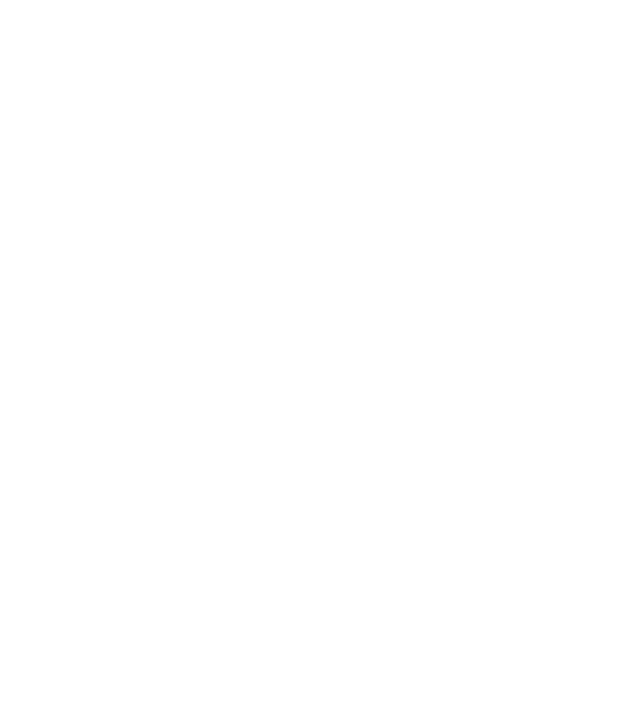
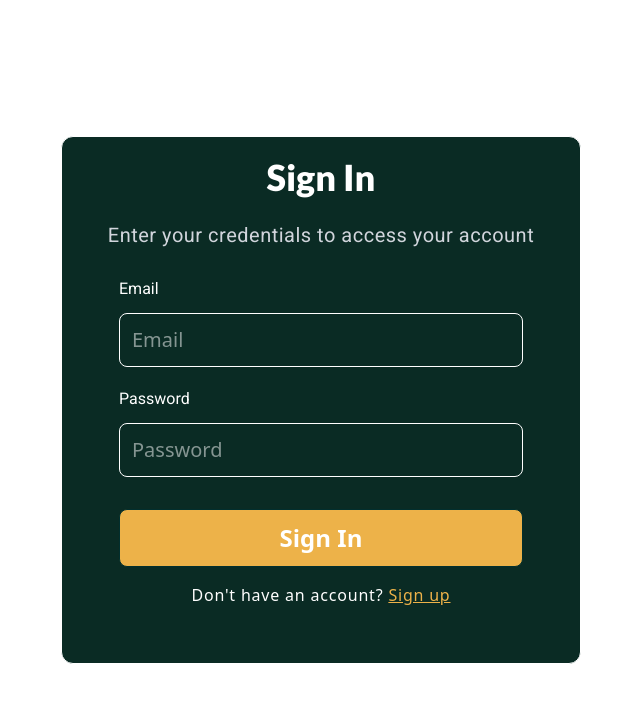
Before and after one commit to HeyAdin/PayGo, a React (Vite) app in the folder frontend/: page /signin in a window 1280 px wide. Shown: the top 702 px of the page, without its empty margins (319-959 px from the left). Built offline with nearby package versions, Linux system fonts and the light colour scheme.

Commit message:
components added

```diff
--- a/frontend/src/components/BottomWarning.jsx
+++ b/frontend/src/components/BottomWarning.jsx
@@ -1,6 +1,6 @@
 export function BottomWarning({Warning,link}){
     return <div className="pt-4 tracking-wider">
         {Warning}
-        <span className="underline cursor-pointer">{link}</span>
+        <span className="underline decoration-[#EDB249] cursor-pointer">{link}</span>
     </div>
 }
--- a/frontend/src/components/Buttons.jsx
+++ b/frontend/src/components/Buttons.jsx
@@ -1,5 +1,5 @@
 export function Buttons({ buttonText }) {
     return <div className="pt-8">
-            <button className="bg-teal-900 rounded-lg border w-91 text-2xl font-bold px-3 py-3 md:w-101 cursor-pointer hover:bg-teal-800 hover:transition-transform ">{buttonText}</button>
+            <button className="bg-[#EDB249] rounded-lg border border-teal-950 w-91 text-2xl font-bold px-3 py-3 md:w-101 cursor-pointer hover:bg-teal-800 hover:transition-transform ">{buttonText}</button>
     </div>
 }
--- a/frontend/src/pages/Dashboard.jsx
+++ b/frontend/src/pages/Dashboard.jsx
@@ -1,3 +1,13 @@
+import { AppBar } from "../components/AppBar";
+import { Balance } from "../components/Balance";
+import { SearchBar } from "../components/SearchBar";
+import { Users } from "../components/Users";
+
 export function Dashboard(){
-    return <div></div>
+    return <div className="h-screen w-screen bg-[#0A2B24]">
+        <AppBar user={"Adin"} />
+        <Balance balance={"$5000"}/>
+        <SearchBar />
+        <Users />
+    </div>
 }
--- a/frontend/src/pages/Signin.jsx
+++ b/frontend/src/pages/Signin.jsx
@@ -1,3 +1,17 @@
+import { useNavigate } from "react-router-dom";
+import { Heading } from "../components/Heading";
+import { SubHeading } from "../components/SubHeading";
+import { InputBox } from "../components/InputBox";
+import { Buttons } from "../components/Buttons";
+import { BottomWarning } from "../components/BottomWarning";
 export function Signin(){
-    return <div></div>
+    const navigate = useNavigate();
+    return <div className="bg-[#0A2B24] w-110 md:w-130 border flex flex-col items-center p-5 rounded-xl h-132 text-white">
+        <Heading heading={"Sign In"}/>
+        <SubHeading subHeading={"Enter your credentials to access your account"}/>
+        <InputBox inputHeading={"Email"} type={"email"} placeholder={"Email"} required={true}/>
+        <InputBox inputHeading={"Password"} type={"password"} placeholder={"Password"} required={true}/>
+        <Buttons buttonText={"Sign In"} onClick={()=>{}}/>
+        <BottomWarning Warning={"Don't have an account? "} link={<span className="text-[#EDB249]" onClick={()=> navigate('/signup')}>Sign up</span>} />
+    </div>
 }
--- a/frontend/src/pages/Signup.jsx
+++ b/frontend/src/pages/Signup.jsx
@@ -14,6 +14,6 @@
         <InputBox inputHeading={"Email"} type={"email"} placeholder={"Email"} required={true}/>
         <InputBox inputHeading={"Password"} type={"password"} placeholder={"Password"} required={true}/>
         <Buttons buttonText={"Sign Up"} onClick={()=>{}}/>
-        <BottomWarning Warning={"Already have an account? "} link={<a onClick={()=> navigate('/sigin')}>Sign in</a>} />
+        <BottomWarning Warning={"Already have an account? "} link={<a className="text-[#EDB249]" onClick={()=> navigate('/signin')}>Sign in</a>} />
     </div>
 }
```
Also changed, not shown: 1 other file (tests, documents, lock files or other folders).
